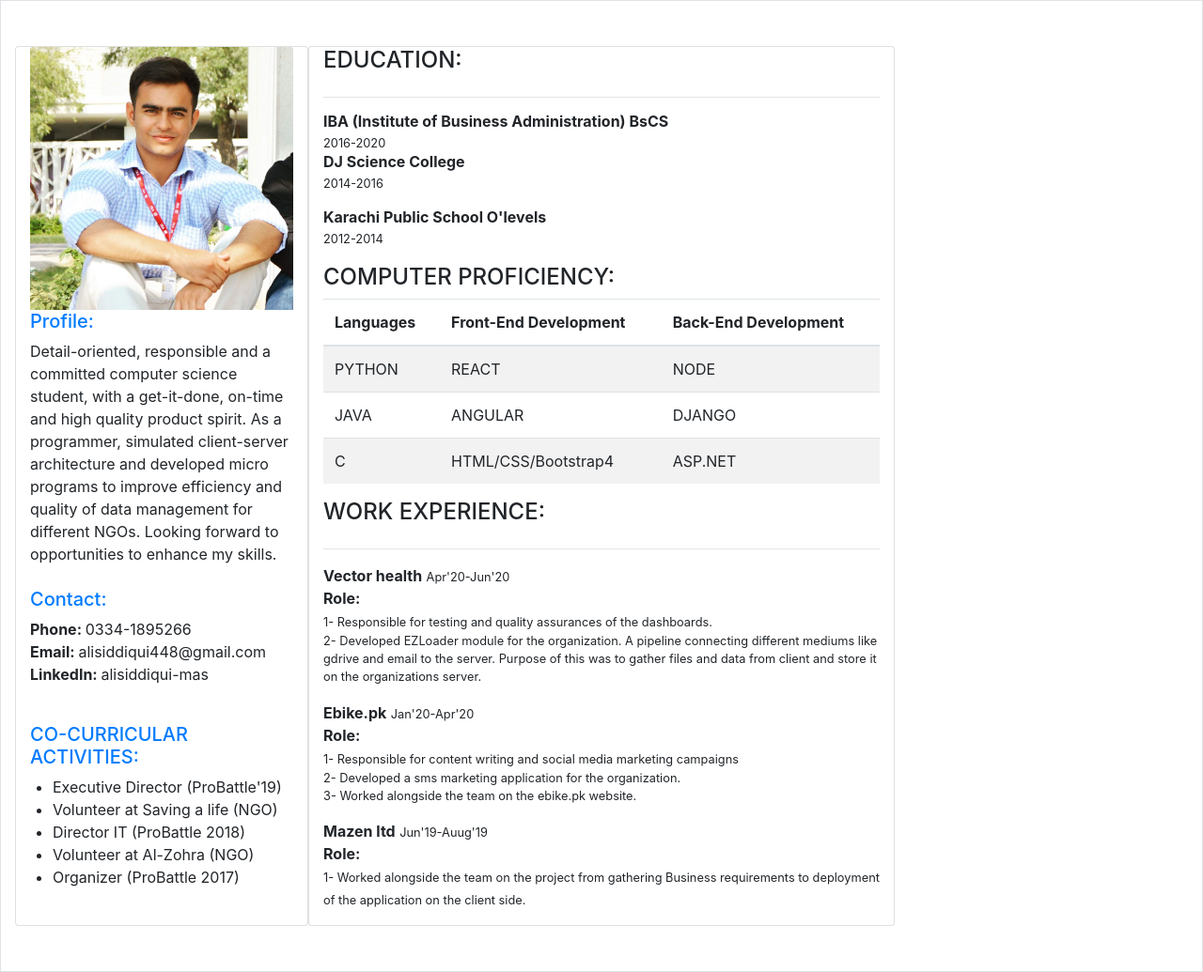
After one commit to maazsiddiqui22/fyp, a Django app: template codedaddies_list/templates/CV.html in a window 1280 px wide. The commit adds this page. Shown: the whole page at 94% size. Run offline with Django 3.2, Linux system fonts and the light colour scheme; the template is opened without the code that fills it, so the values that code supplies are empty; some libraries are stand-ins or nearby versions.

Commit message:
almost done 16 june

```diff
--- a/codedaddies_list/my_app/urls.py
+++ b/codedaddies_list/my_app/urls.py
@@ -4,7 +4,7 @@ from . import views
 
 urlpatterns =[
     path('/',views.home,name='home'),
-    path('/<mood>/',views.home,name='home'),
+    # path('/<mood>/',views.home,name='home'),
 
     path('/new_search/',views.new_search,name='new_search'),
     # path('<mood>/new_search/',views.new_search,name='new_search'),
--- /dev/null
+++ b/codedaddies_list/result.txt
@@ -0,0 +1 @@
+0277bd,ad1457,Happy,
--- /dev/null
+++ b/codedaddies_list/templates/CV.html
@@ -0,0 +1,161 @@
+<!doctype html>
+<html lang="en">
+  <head>
+    <!-- Required meta tags -->
+    <meta charset="utf-8">
+    <meta name="viewport" content="width=device-width, initial-scale=1, shrink-to-fit=no">
+
+    <!-- Bootstrap CSS -->
+    <link rel="stylesheet" href="https://maxcdn.bootstrapcdn.com/bootstrap/4.0.0/css/bootstrap.min.css" integrity="sha384-Gn5384xqQ1aoWXA+058RXPxPg6fy4IWvTNh0E263XmFcJlSAwiGgFAW/dAiS6JXm" crossorigin="anonymous">
+
+    <title> CV, Muhammed Ali Siddiqui</title>
+  </head>
+  <body>
+
+      <div class='col-12 mx-auto row border'>
+        <!-- Personal Info -->
+        <div class="card col-3 mt-5 mb-5" style="width: 18rem; ">
+          <img class="card-img-top" src="alidp.jpg" alt="Card image cap">
+
+          <!-- Profile -->
+            <div>
+            <h5 class='pl-0 text-primary'  >Profile:</h5>
+              <div class=' pl-20 ml-20 '>
+                  <p class="card-text ">Detail-oriented, responsible and a committed computer science student, with a get-it-done, on-time and high quality product spirit. As a programmer, simulated client-server architecture and developed micro programs to improve efficiency and quality of data management for different NGOs. Looking forward to opportunities to enhance my skills. </p>
+
+              </div>
+            </div>
+              <!-- Contact -->
+            <div>
+            <h5 class='pl-0 text-primary mt-4'  >Contact:</h5>
+            <p class='pb-0 mb-0'>
+              <b>Phone: </b> 0334-1895266
+            </p>
+            <p class='pb-0 mb-0'>
+              <b>Email: </b> alisiddiqui448@gmail.com
+            </p>
+            <p>
+              <b>LinkedIn: </b> alisiddiqui-mas
+            </p>
+            </div>
+            <!-- CO-CURRICULAR ACTIVITIES -->
+            <div>
+              <h5 class="pl-0 text-primary mt-4">CO-CURRICULAR ACTIVITIES:  </h5>
+              <ul class='pl-4'>
+                <li>Executive Director (ProBattle'19)</li>
+                <li>Volunteer at Saving a life (NGO) </li>
+                <li>Director IT (ProBattle 2018)</li>
+                <li>Volunteer at Al-Zohra (NGO) </li>
+                <li>Organizer (ProBattle 2017)</li>
+              </ul>
+
+            </div>
+        </div>
+        <!-- Academic -->
+        <div class="card col-6 mt-5 mb-5 ">
+          <h4>EDUCATION:</h4>
+          <hr>
+          <!-- EDUCATION -->
+          <section>
+            <h6 class='pb-0 mb-0'><strong>IBA (Institute of Business Administration) BsCS</strong></h6>
+            <p class='pb-0 mb-0'><small> 2016-2020 </small></p>
+            <h6 class='pb-0 mb-0'><strong>DJ Science College</strong></h6>
+            <p > <small>2014-2016 </small></p>
+            <h6 class='pb-0 mb-0'><strong> Karachi Public School  O'levels</strong></h6>
+            <p > <small>2012-2014 </small></p>
+          </section>
+
+          <h4>COMPUTER PROFICIENCY:</h4>
+          <!-- COMPUTER PROFICIENCY -->
+          <table class="table table-striped">
+            <thead>
+              <tr>
+
+                <th scope="col">Languages</th>
+                <th scope="col">Front-End Development</th>
+                <th scope="col">Back-End Development </th>
+              </tr>
+            </thead>
+            <tbody>
+
+              <tr>
+                <td>PYTHON</td>
+                <td>REACT</td>
+                <td>NODE</td>
+              </tr>
+              <tr>
+                <td>JAVA</td>
+                <td>ANGULAR</td>
+                <td>DJANGO</td>
+              </tr>
+              <tr>
+               <td>C</td>
+                <td>HTML/CSS/Bootstrap4</td>
+                <td>ASP.NET</td>
+              </tr>
+
+            </tbody>
+          </table>
+
+          <h4>WORK EXPERIENCE:</h4>
+          <hr>
+          <!-- Work EXP -->
+          <section>
+            <!-- Vector Health -->
+            <div>
+              <p  class='pb-0 mb-0'>
+                <strong>Vector health</strong>
+                <small> Apr'20-Jun'20</small>
+              </p>
+              <p class='pb-0 mb-0'>
+                <strong class='pb-0 mb-0'>Role:</strong>
+                <small class='pb-0 mb-0'>
+                  <p class='pb-0 mb-0'>1- Responsible for testing and quality assurances of the  dashboards.</p>
+                  <p class='pb-0 mb-0'>2- Developed EZLoader module for the organization. A pipeline connecting different mediums like gdrive and email to the server. Purpose of this was to gather files and data from client and store it on the organizations server. </p>
+
+                </small>
+              </p>
+            </div>
+            <!-- Ebike.pk -->
+            <div>
+              <p  class='pb-0 mb-0'>
+                <strong>Ebike.pk</strong>
+                <small> Jan'20-Apr'20</small>
+              </p>
+              <p class='pb-0 mb-0'>
+                <strong class='pb-0 mb-0'>Role:</strong>
+                <small class='pb-0 mb-0'>
+                  <p class='pb-0 mb-0'>1- Responsible for content writing and social media marketing campaigns</p>
+                  <p class='pb-0 mb-0'>2- Developed a sms marketing application for the organization. </p>
+                  <p class='pb-0 mb-0'>3- Worked alongside the team on the ebike.pk website.  </p>
+
+                </small>
+              </p>
+            </div>
+            <!-- Mazen -->
+            <div>
+              <p class='pb-0 mb-0'>
+                <strong>Mazen ltd</strong>
+                <small> Jun'19-Auug'19</small>
+              </p>
+              <p class='pb-0 mb-0'>
+                <strong class='pb-0 mb-0'>Role:</strong>
+                <small class='pb-0 mb-0'>
+                  <p class='pb-0 mb-0'>1- Worked alongside the team on the project from gathering Business requirements to deployment of the application on the client side.</p>
+                </small>
+              </p>
+            </div>
+
+          </section>
+
+
+        </div>
+      </div>
+
+    <!-- Optional JavaScript -->
+    <!-- jQuery first, then Popper.js, then Bootstrap JS -->
+    <script src="https://code.jquery.com/jquery-3.2.1.slim.min.js" integrity="sha384-KJ3o2DKtIkvYIK3UENzmM7KCkRr/rE9/Qpg6aAZGJwFDMVNA/GpGFF93hXpG5KkN" crossorigin="anonymous"></script>
+    <script src="https://cdnjs.cloudflare.com/ajax/libs/popper.js/1.12.9/umd/popper.min.js" integrity="sha384-ApNbgh9B+Y1QKtv3Rn7W3mgPxhU9K/ScQsAP7hUibX39j7fakFPskvXusvfa0b4Q" crossorigin="anonymous"></script>
+    <script src="https://maxcdn.bootstrapcdn.com/bootstrap/4.0.0/js/bootstrap.min.js" integrity="sha384-JZR6Spejh4U02d8jOt6vLEHfe/JQGiRRSQQxSfFWpi1MquVdAyjUar5+76PVCmYl" crossorigin="anonymous"></script>
+  </body>
+</html>
```
Also changed, not shown: codedaddies_list/my_app/views.py (+46 -30 lines), codedaddies_list/templates/base.html (+6 -5 lines), codedaddies_list/userlogin/views.py (+38 -1 lines), codedaddies_list/db.sqlite3, codedaddies_list/templates/alidp.jpg (added), codedaddies_list/userlogin/c1.png.
